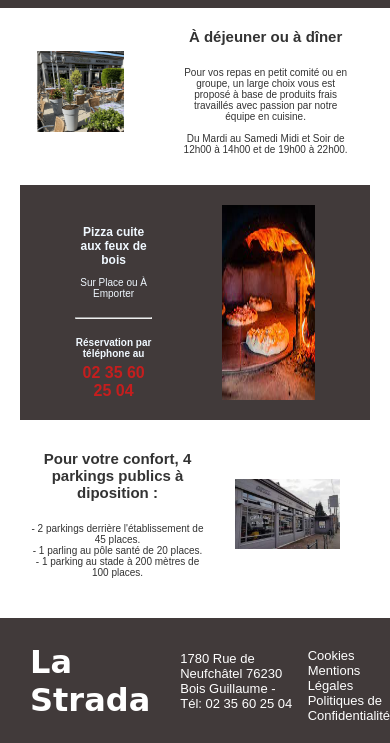
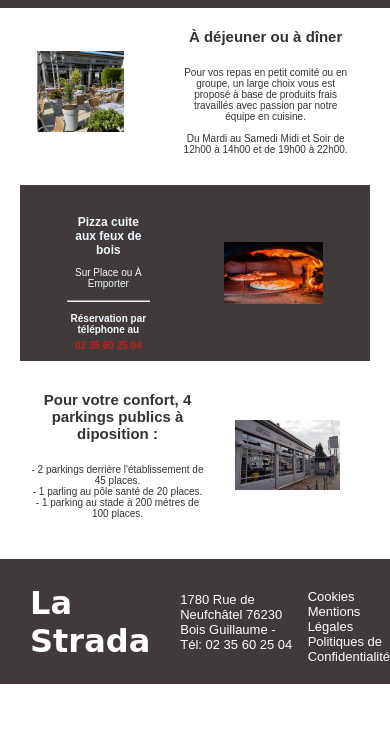
Before and after one commit to Ju-Henry1/Restaurant-La-Strada, a plain HTML site: page index.html in a window 390 px wide. Shown: the part 128-871 px from the top of the page. After the commit the page ends 844 px from the top, so only its background shows below. Drawn offline with Linux system fonts and the light colour scheme; a web font is replaced by a local one.

Commit message:
Responsive telephone

```diff
--- a/style.css
+++ b/style.css
@@ -254,10 +254,19 @@
     }
 
     .main-info .main-img {
-        margin: 20px;
         margin-left: 0px;
     }
 
+    .pizza-section {
+        display: flex;
+        justify-content: space-around;
+        align-items: center;
+        padding: 10px;
+    }
+
+    .pizza-section .pizza-info {
+        font-size: 10px;
+    }
     .pizza-section .pizza-info h3 {
         font-size: 12px;
         margin-top: 20px;
@@ -273,7 +282,12 @@
     }
 
     .pizza-section .pizza-info h5 {
-        font-size: 1rem;
+        font-size: 10px;
+    }
+
+    .pizza-section .pizza-img {
+        width: 30%;
+        height: 30%;
     }
 
     .parking-info .parking-text {
@@ -283,6 +297,7 @@
     .parking-info .parking-img {
         margin-right: 20px;
         margin-left: 10px;
+        width: 30%;
     }
 
     footer .logo h1 {
```
